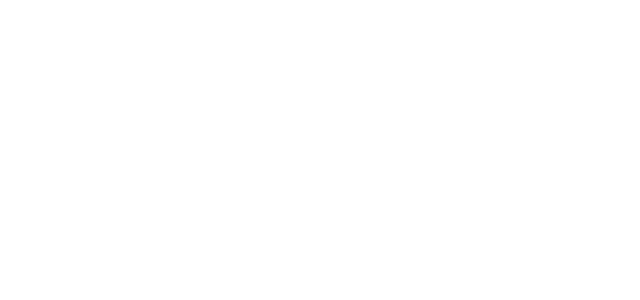
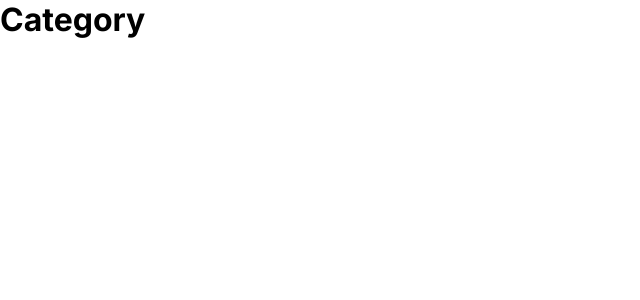
Before and after one commit to mdrgoncalves/compass-front-challenge-ecommerce, a React (Vite) app: page /category in a window 1280 px wide. Shown: the top 300 px of the page, without its empty margins (0-640 px from the left). Built offline with nearby package versions, Linux system fonts and the light colour scheme.

Commit message:
chore: initializing page routes

```diff
--- a/src/main.tsx
+++ b/src/main.tsx
@@ -9,5 +9,8 @@ import { GlobalStyle } from './styles/global'
 ReactDOM.createRoot(document.getElementById('root') as HTMLElement).render(
   <Fragment>
     <GlobalStyle />
+    <BrowserRouter>
+      <Routes />
+    </BrowserRouter>
   </Fragment>
 )
--- /dev/null
+++ b/src/pages/Category/index.tsx
@@ -0,0 +1,5 @@
+export const Category: React.FC = () => {
+    return (
+        <h1>Category</h1>
+    )
+};
--- /dev/null
+++ b/src/pages/Home/index.tsx
@@ -0,0 +1,5 @@
+export const Home: React.FC = () => {
+    return (
+        <h1>Home</h1>
+    )
+};
--- /dev/null
+++ b/src/pages/Product/index.tsx
@@ -0,0 +1,5 @@
+export const Product: React.FC = () => {
+    return (
+        <h1>Product</h1>
+    )
+};
--- /dev/null
+++ b/src/routes/index.tsx
@@ -0,0 +1,15 @@
+import { Routes as Switch, Route } from 'react-router-dom';
+
+import { Home } from '../pages/Home';
+import { Category } from '../pages/Category';
+import { Product } from '../pages/Product';
+
+export const Routes: React.FC = () => {
+    return (
+        <Switch>
+            <Route element={<Home />} path="/" />
+            <Route element={<Category />} path="/category" />
+            <Route element={<Product />} path="/product" />
+        </Switch>
+    )
+}
```
Also changed, not shown: src/App.tsx (deleted, +0 -8 lines).
